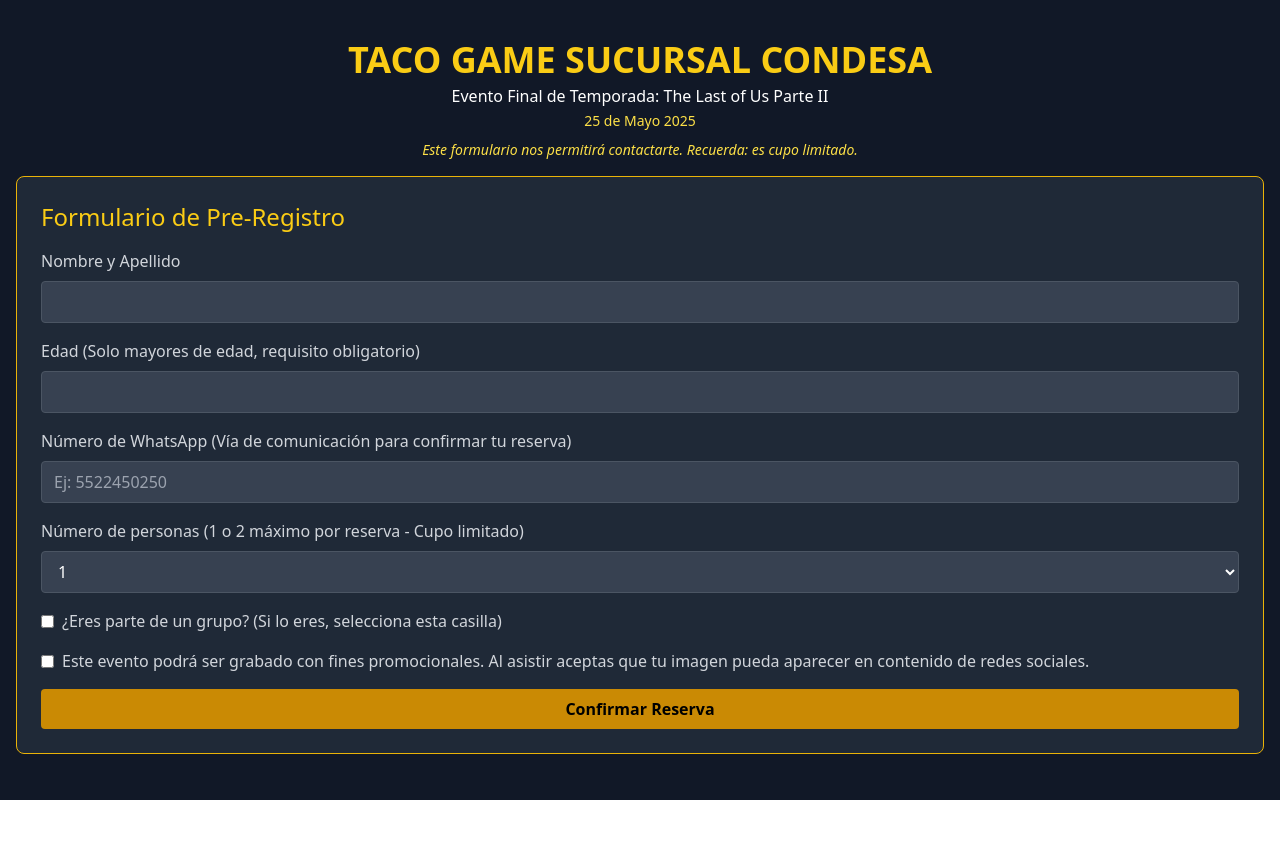
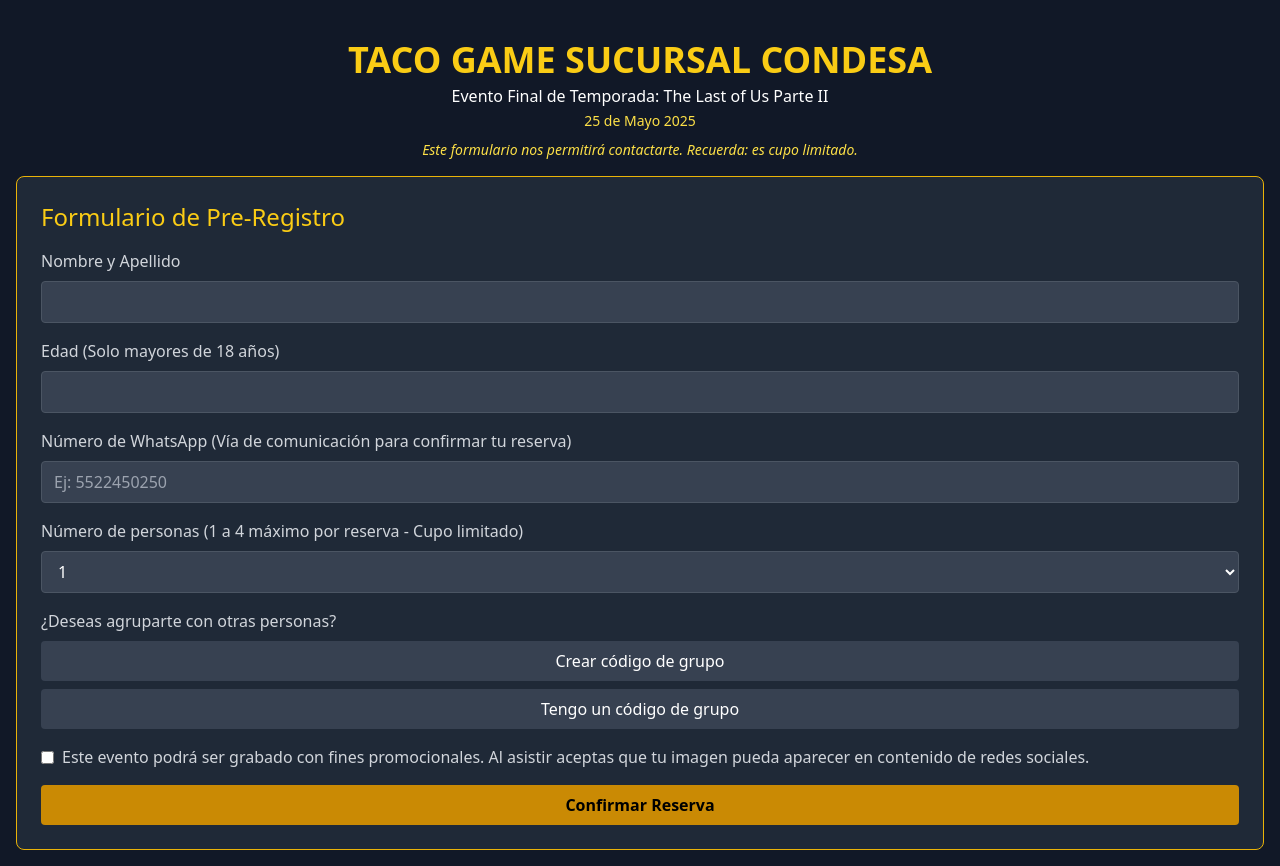
Before and after one commit to EpicFandom/reservas-taco-game, a React (Create React App) app: page / in a window 1280 px wide. Before the commit the page ends 800 px from the top, so only its background shows below. Built offline with nearby package versions, Linux system fonts and the light colour scheme.

Commit message:
Fix: nueva lógica para códigos de grupo y mejoras en campos de edad y personas

```diff
--- a/src/components/ReservationForm.js
+++ b/src/components/ReservationForm.js
@@ -7,8 +7,8 @@
     age: '',
     whatsapp: '',
     people: 1,
-    isGroup: false,
-    groupName: '',
+    groupOption: '',
+    groupCode: '',
     acceptRecording: false,
   });
 
@@ -25,12 +25,10 @@
     return partes.length >= 2 && partes.every(p => p.length >= 3);
   };
 
-  const validarWhatsapp = (num) => {
-    return /^\d{10}$/.test(num);
-  };
+  const validarWhatsapp = (num) => /^\d{10}$/.test(num);
 
-  const generarNombreGrupo = () => {
-    const base = formData.name.trim().split(' ')[0] || 'grupo';
+  const generarCodigoGrupo = () => {
+    const base = formData.name.trim().split(' ')[0] || 'Grupo';
     const codigo = Math.floor(Math.random() * 100);
     return `${base}${codigo}`;
   };
@@ -62,38 +60,42 @@
       return;
     }
 
-    const groupNameFinal = formData.isGroup
-      ? formData.groupName || generarNombreGrupo()
-      : null;
+    const finalGroupCode =
+      formData.groupOption === 'crear'
+        ? formData.groupCode || generarCodigoGrupo()
+        : formData.groupOption === 'unirse'
+        ? formData.groupCode
+        : null;
 
     const payload = {
       ...formData,
-      groupName: groupNameFinal,
+      groupCode: finalGroupCode,
       date: new Date().toISOString(),
       eventDate: '2025-05-25',
     };
 
     try {
-      await fetch("https://script.google.com/macros/s/AKfycbzWtF29EQqUaSo3WET9SNX_eXv2-QLw2uKq-Ew8P-ABvhv3kruApR8K7wsTtCurKtvnQA/exec", {
-        method: "POST",
-        mode: "no-cors",
-        headers: {
-          "Content-Type": "application/json",
-        },
-        body: JSON.stringify(payload),
-      });
+      await fetch(
+        'https://script.google.com/macros/s/AKfycbzWtF29EQqUaSo3WET9SNX_eXv2-QLw2uKq-Ew8P-ABvhv3kruApR8K7wsTtCurKtvnQA/exec',
+        {
+          method: 'POST',
+          mode: 'no-cors',
+          headers: {
+            'Content-Type': 'application/json',
+          },
+          body: JSON.stringify(payload),
+        }
+      );
+
+      const mensajeGrupo =
+        finalGroupCode && formData.groupOption === 'crear'
+          ? `<p style="margin-bottom: 10px;">Comparte este código de grupo con tus acompañantes: <strong>${finalGroupCode}</strong></p>`
+          : '';
 
       Swal.fire({
         title: '<strong>¡Gracias por registrarte!</strong>',
         html: `
-          ${
-            groupNameFinal
-              ? `
-                <p style="margin-bottom: 10px;">Si alguien más de tu grupo se va a registrar, comparte este nombre de grupo con ellos:</p>
-                <p style="margin-bottom: 10px;">Nombre del grupo: <strong>${groupNameFinal}</strong></p>
-              `
-              : ''
-          }
+          ${mensajeGrupo}
           <p style="margin-bottom: 10px;"><strong>Te contactaremos por WhatsApp si tu lugar es confirmado.</strong></p>
           <p style="margin-bottom: 10px;"><strong>Recuerda:</strong> el evento tiene una cuota de <strong>$50 por persona</strong>, que incluye una bebida.</p>
           <p style="margin-bottom: 0;"><em>Este mensaje no confirma tu reserva aún.</em></p>
@@ -109,12 +111,12 @@
         age: '',
         whatsapp: '',
         people: 1,
-        isGroup: false,
-        groupName: '',
+        groupOption: '',
+        groupCode: '',
         acceptRecording: false,
       });
     } catch (error) {
-      alert("Ocurrió un error al guardar la reserva. Intenta más tarde.");
+      alert('Ocurrió un error al guardar la reserva. Intenta más tarde.');
       console.error(error);
     }
   };
@@ -132,7 +134,10 @@
         Este formulario nos permitirá contactarte. Recuerda: es cupo limitado.
       </p>
 
-      <form onSubmit={handleSubmit} className="bg-gray-800 p-6 rounded-lg border border-yellow-500 mt-4">
+      <form
+        onSubmit={handleSubmit}
+        className="bg-gray-800 p-6 rounded-lg border border-yellow-500 mt-4"
+      >
         <h2 className="text-yellow-400 text-2xl mb-4 font-game">Formulario de Pre-Registro</h2>
 
         <div className="mb-4">
@@ -148,7 +153,7 @@
         </div>
 
         <div className="mb-4">
-          <label className="block text-gray-300 mb-2">Edad (Solo mayores de edad, requisito obligatorio)</label>
+          <label className="block text-gray-300 mb-2">Edad (Solo mayores de 18 años)</label>
           <input
             type="number"
             name="age"
@@ -174,41 +179,52 @@
         </div>
 
         <div className="mb-4">
-          <label className="block text-gray-300 mb-2">Número de personas (1 o 2 máximo por reserva - Cupo limitado)</label>
+          <label className="block text-gray-300 mb-2">Número de personas (1 a 4 máximo por reserva - Cupo limitado)</label>
           <select
             name="people"
             value={formData.people}
             onChange={handleChange}
             className="w-full px-3 py-2 bg-gray-700 border border-gray-600 rounded text-white"
           >
-            <option value="1">1</option>
-            <option value="2">2</option>
+            {[1, 2, 3, 4].map(n => (
+              <option key={n} value={n}>{n}</option>
+            ))}
           </select>
         </div>
 
         <div className="mb-4">
-          <label className="flex items-center text-gray-300">
-            <input
-              type="checkbox"
-              name="isGroup"
-              checked={formData.isGroup}
-              onChange={handleChange}
-              className="mr-2"
-            />
-            ¿Eres parte de un grupo? (Si lo eres, selecciona esta casilla)
-          </label>
+          <label className="block text-gray-300 mb-2">¿Deseas agruparte con otras personas?</label>
+          <div className="flex flex-col gap-2">
+            <button
+              type="button"
+              onClick={() => setFormData(prev => ({ ...prev, groupOption: 'crear' }))}
+              className={`px-4 py-2 rounded ${formData.groupOption === 'crear' ? 'bg-yellow-500' : 'bg-gray-700'}`}
+            >
+              Crear código de grupo
+            </button>
+            <button
+              type="button"
+              onClick={() => setFormData(prev => ({ ...prev, groupOption: 'unirse' }))}
+              className={`px-4 py-2 rounded ${formData.groupOption === 'unirse' ? 'bg-yellow-500' : 'bg-gray-700'}`}
+            >
+              Tengo un código de grupo
+            </button>
+          </div>
         </div>
 
-        {formData.isGroup && (
+        {formData.groupOption && (
           <div className="mb-4">
-            <label className="block text-gray-300 mb-2">Nombre del Grupo</label>
-            <p className="text-sm text-gray-400 mb-2">Si son un grupo, definan un nombre para que intentemos acomodarlos juntos.</p>
+            <label className="block text-gray-300 mb-2">
+              {formData.groupOption === 'crear'
+                ? 'Define un nombre de grupo para compartir con tus acompañantes'
+                : 'Escribe el código del grupo que te compartieron'}
+            </label>
             <input
               type="text"
-              name="groupName"
-              value={formData.groupName}
+              name="groupCode"
+              value={formData.groupCode}
               onChange={handleChange}
-              placeholder="Ej: Fireflies25"
+              placeholder="Ej: MesaBonviBand"
               className="w-full px-3 py-2 bg-gray-700 border border-gray-600 rounded text-white"
             />
           </div>
```
